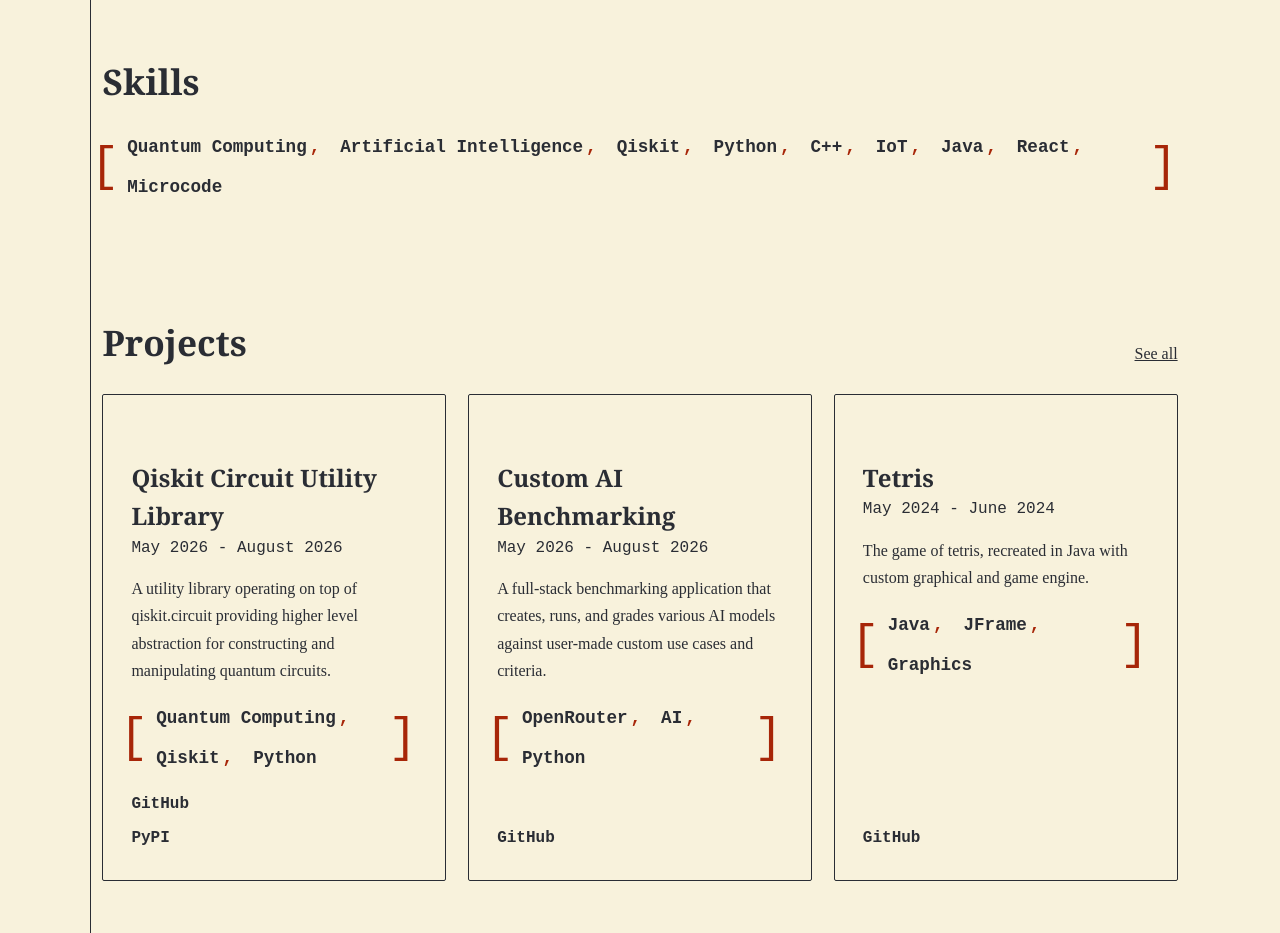
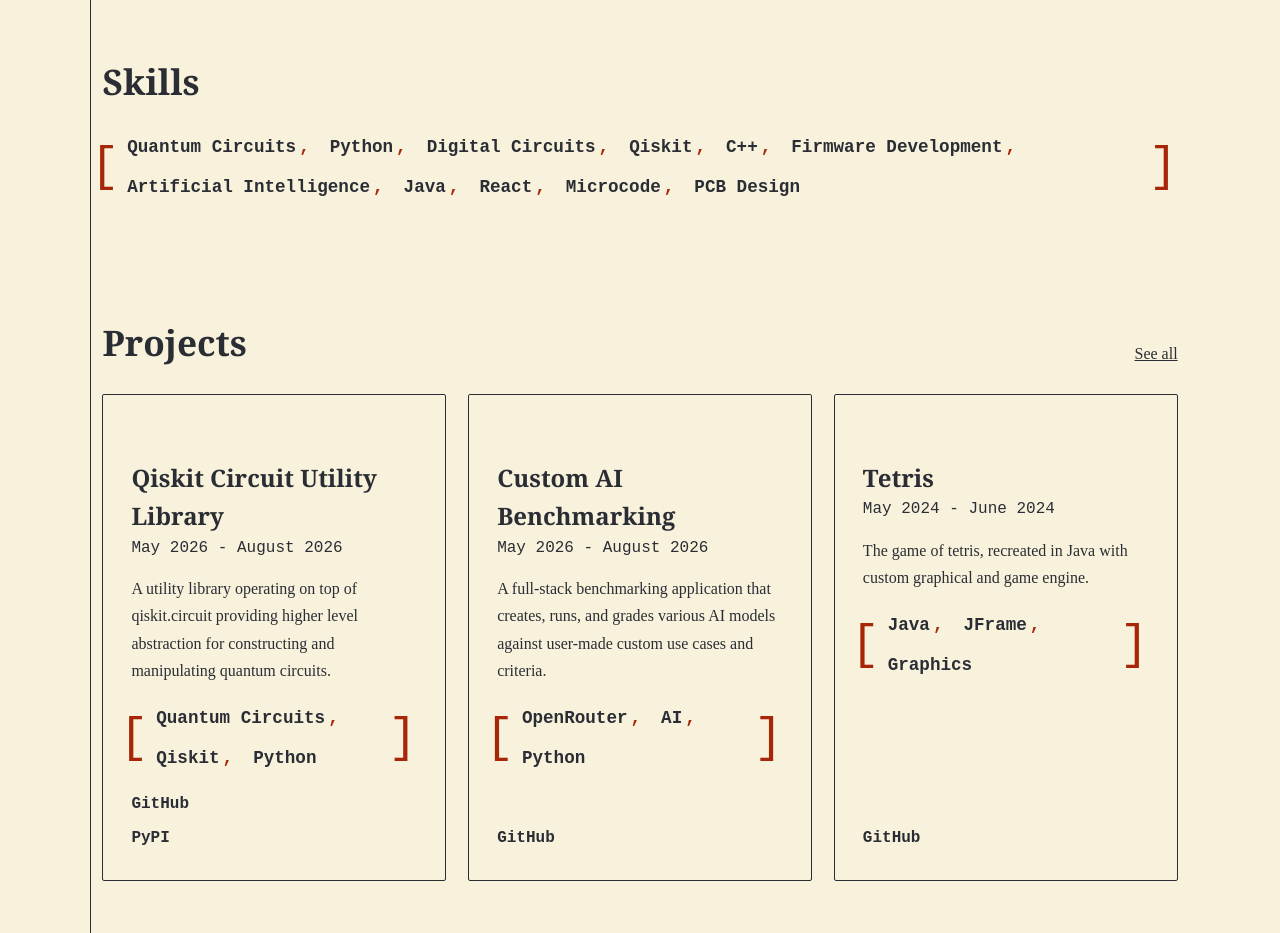
Before and after one commit to 1Aiden-K/portfolio-site, a React (Vite) app: page / in a window 1280 px wide. Shown: the part 1080-2013 px from the top of the page. Built offline with nearby package versions, Linux system fonts and the light colour scheme.

Commit message:
Updated resumea and portfolio items

```diff
--- a/src/data/projectList.js
+++ b/src/data/projectList.js
@@ -6,7 +6,7 @@ const projects = [
       "A utility library operating on top of qiskit.circuit providing higher level abstraction for constructing and manipulating quantum circuits.",
     details:
         "Provides reusable operations for preparing, transforming, correcting, operating on, and measuring quantum states within circuits, reducing repetitive circuit construction. The library is published on PyPI, integrating CI with pytest, Ruff, and Pyright for automated testing, linting, and static type checking.",
-    tech: ["Quantum Computing", "Qiskit", "Python"],
+    tech: ["Quantum Circuits", "Qiskit", "Python"],
     links: [
       {
         label: "GitHub",
--- a/src/data/skills.js
+++ b/src/data/skills.js
@@ -1,13 +1,15 @@
 const skills = [
-  "Quantum Computing",
+  "Quantum Circuits",
+  "Python",
+  "Digital Circuits",
+  "Qiskit",
+  "C++",
+  "Firmware Development",
   "Artificial Intelligence",
-  "Qiskit",
-  "Python",
-  "C++",
-  "IoT",
   "Java",
   "React",
-  "Microcode"
+  "Microcode",
+  "PCB Design",
 ];
 
 export default skills;
```
Also changed, not shown: 1 other file (tests, documents, lock files or other folders).
